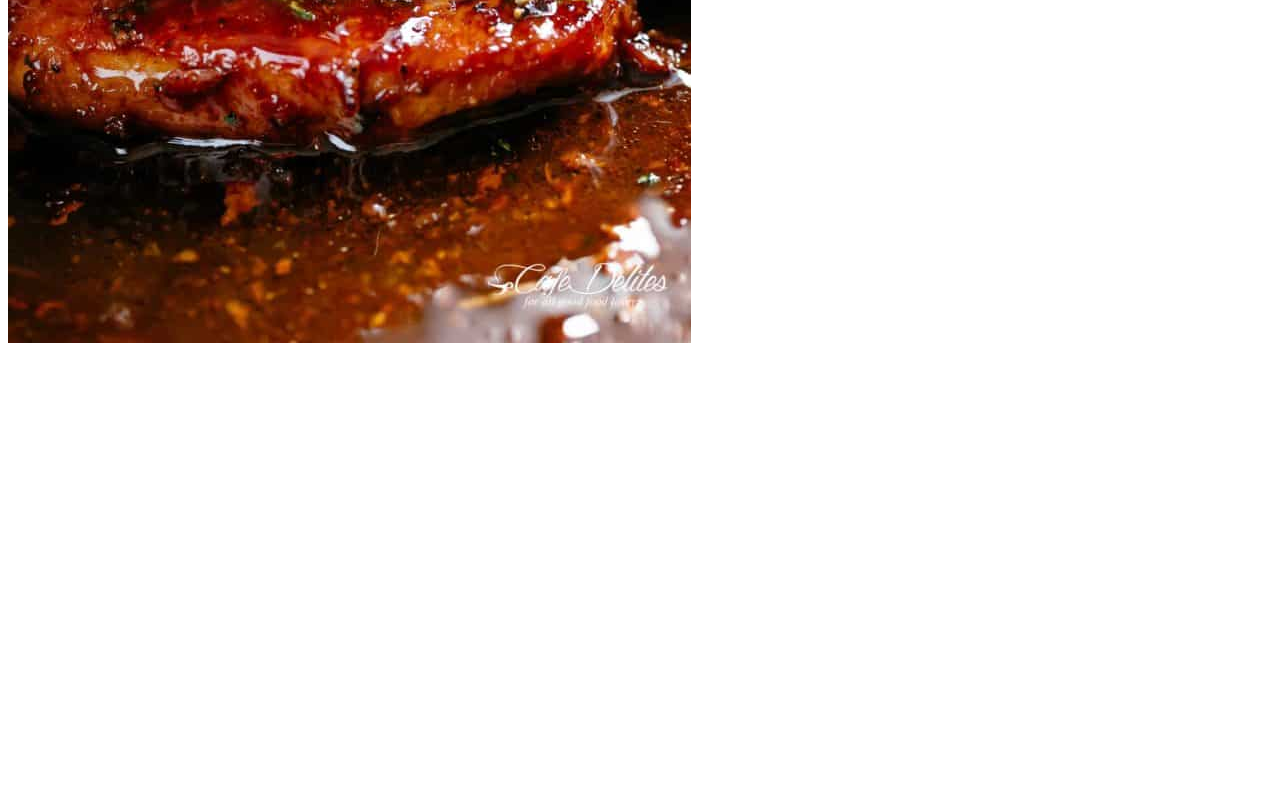
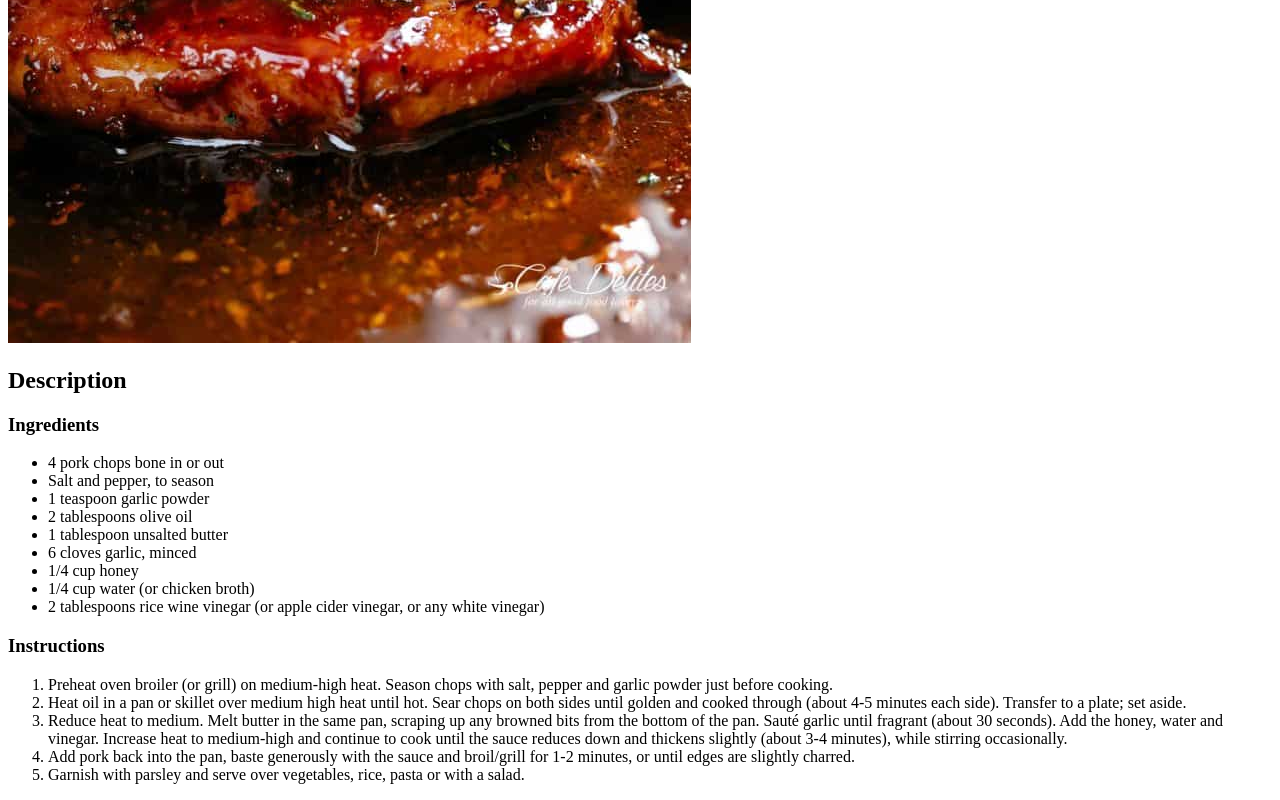
Before and after one commit to vilozado/odin-recipes, a plain HTML site: page recipes/porkchops.html in a window 1280 px wide. Shown: the part 761-1561 px from the top of the page. Before the commit the page ends 1116 px from the top, so only its background shows below. Drawn offline with Linux system fonts and the light colour scheme.

Commit message:
Add ingredients and steps to first recipe

```diff
--- a/recipes/porkchops.html
+++ b/recipes/porkchops.html
@@ -8,5 +8,27 @@
 <body>
     <h1>Honey Garlic Pork Chops</h1>
     <img src="porkchops.jpg" alt="Honey Garlic Pork Chops">
+    <h2>Description</h2>
+    <h3>Ingredients</h3>
+    <ul>
+        <li>4 pork chops bone in or out</li>
+        <li>Salt and pepper, to season</li>
+        <li>1 teaspoon garlic powder</li>
+        <li>2 tablespoons olive oil</li>
+        <li>1 tablespoon unsalted butter</li>
+        <li>6 cloves garlic, minced</li>
+        <li>1/4 cup honey</li>
+        <li>1/4 cup water (or chicken broth)</li>
+        <li>2 tablespoons rice wine vinegar (or apple cider vinegar, or any white vinegar)</li>
+    </ul>
+    <h3>Instructions</h3>
+    <ol>
+        <li>Preheat oven broiler (or grill) on medium-high heat. Season chops with salt, pepper and garlic powder just before cooking.
+        </li>
+        <li>Heat oil in a pan or skillet over medium high heat until hot. Sear chops on both sides until golden and cooked through (about 4-5 minutes each side). Transfer to a plate; set aside.</li>
+        <li>Reduce heat to medium. Melt butter in the same pan, scraping up any browned bits from the bottom of the pan. Sauté garlic until fragrant (about 30 seconds). Add the honey, water and vinegar. Increase heat to medium-high and continue to cook until the sauce reduces down and thickens slightly (about 3-4 minutes), while stirring occasionally.</li>
+        <li>Add pork back into the pan, baste generously with the sauce and broil/grill for 1-2 minutes, or until edges are slightly charred.</li>
+        <li>Garnish with parsley and serve over vegetables, rice, pasta or with a salad.</li>
+    </ol>
 </body>
 </html>
```
Also changed, not shown: index.html (+1 -1 lines).
